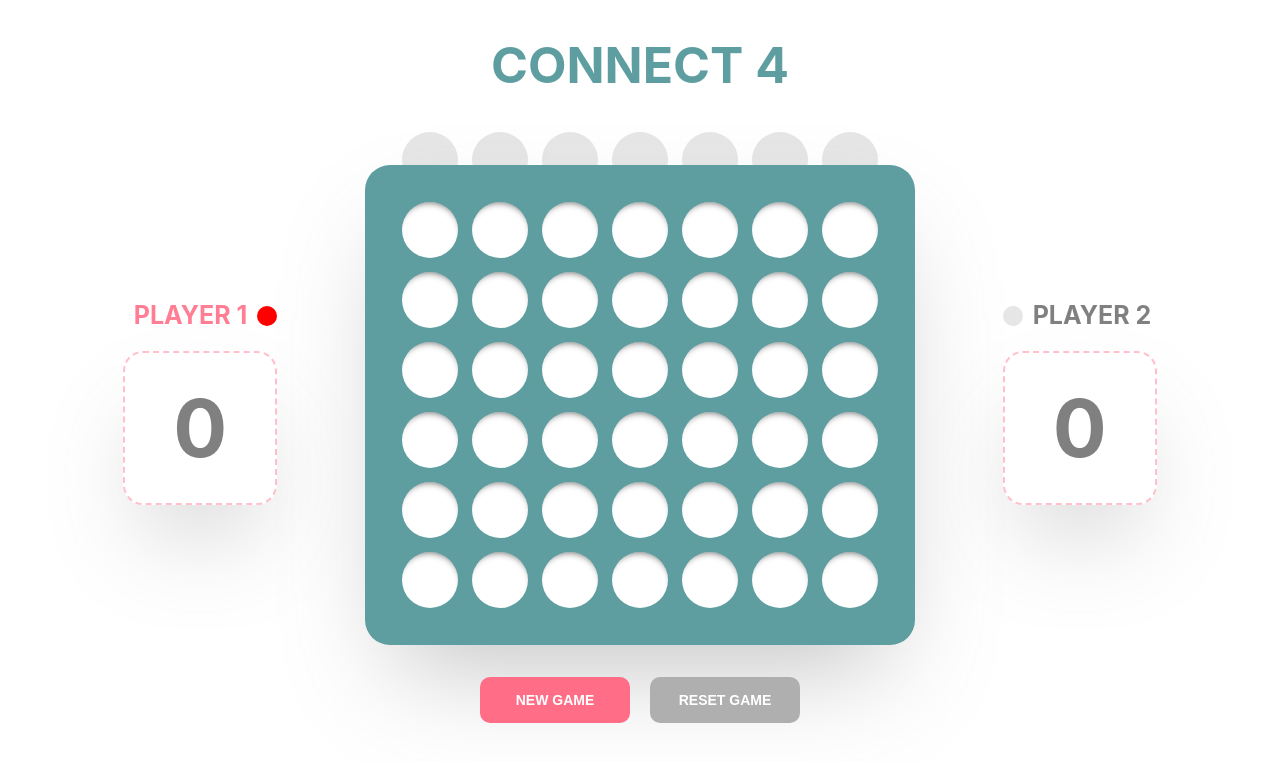
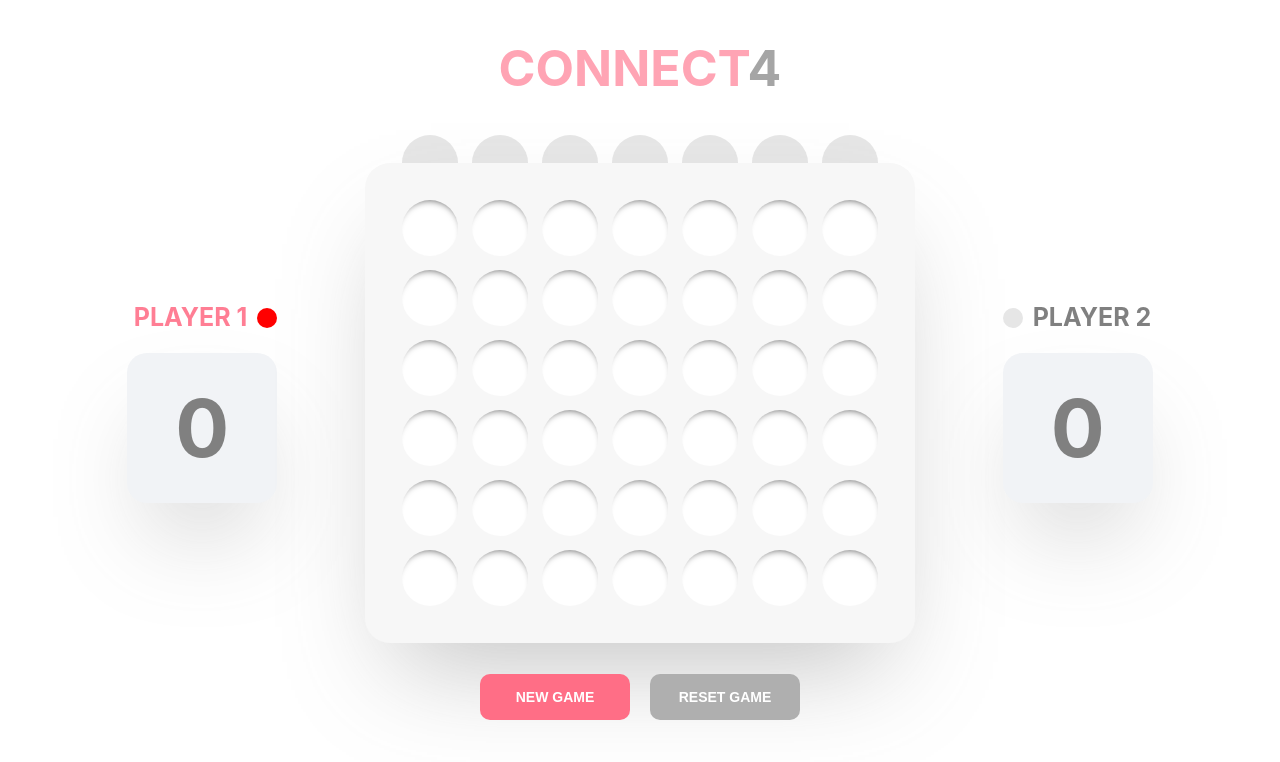
Before and after one commit to devinardya/ec-mandatory-advance-js4, a React (Create React App) app: page / in a window 1280 px wide. Shown: the top 762 px of the page. Built offline with nearby package versions, Linux system fonts and the light colour scheme.

Commit message:
UI changes

```diff
--- a/src/App.css
+++ b/src/App.css
@@ -68,10 +68,9 @@
   width: 150px;
   line-height: 150px;
   border-radius:20px;
-  border: 2px dashed pink;
   display: flex;
   justify-content: center;
-  background-color: #fff;
+  background-color: #f1f3f6;
   -webkit-box-shadow: 0px 50px 100px -31px rgba(184,184,184,0.86);
   -moz-box-shadow: 0px 50px 100px -31px rgba(184,184,184,0.86);
   box-shadow: 0px 50px 100px -31px rgba(184,184,184,0.86);
@@ -105,11 +104,15 @@
 
 .menu-bar > h1 {
   margin: -50px 0 50px 0;
-  color: cadetblue;
+  color: rgb(255, 164, 180);
   width: 100%;
   text-align: center;
   z-index: 999;
   font-size: 50px;
+}
+
+.menu-bar > h1 > span {
+  color: rgb(165, 165, 165);
 }
 
 .menu-bar > button {
@@ -181,12 +184,12 @@
   display: grid;
   width: 490px;
   height: auto;
-  margin-top: -30px;
+  margin-top: -35px;
   grid-template-columns: repeat(7, 70px [col-start]);
   grid-template-rows: repeat(6, 70px [col-start]);
   grid-column-gap: 0px;
   grid-row-gap: 0px;
-  background-color: cadetblue;
+  background-color: rgb(247, 247, 247);
   justify-content: center;
   padding: 30px;
   border-radius: 25px;
@@ -212,6 +215,7 @@
   height: 80%;
   border-radius: 50%;
   margin: auto;
+
 }
 
 .box{
--- a/src/Gamebox.js
+++ b/src/Gamebox.js
@@ -50,7 +50,7 @@ return  <>
             </div>
             <div className="game-boxes">
                 <div className="menu-bar">
-                    <h1>CONNECT 4</h1>
+                    <h1>CONNECT<span>4</span></h1>
                 </div>
                 <Grid boxes = {state.boxes}
                       halfTopBoxes = {state.halfBoxesTop}
```
